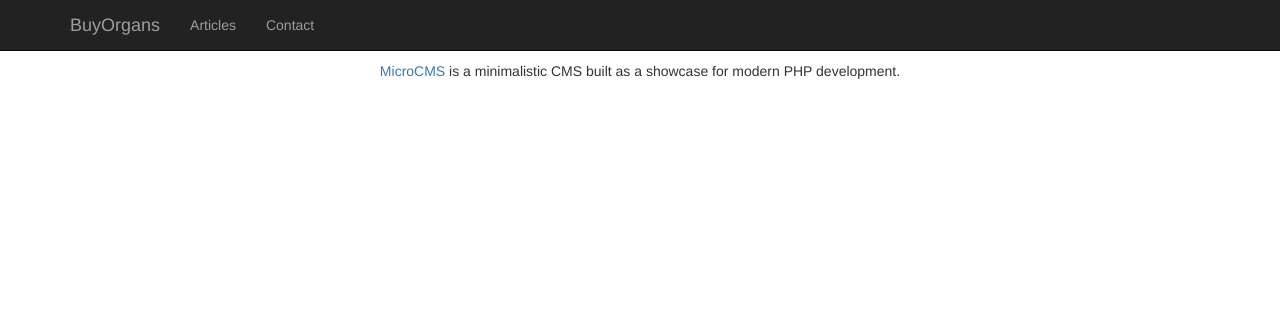
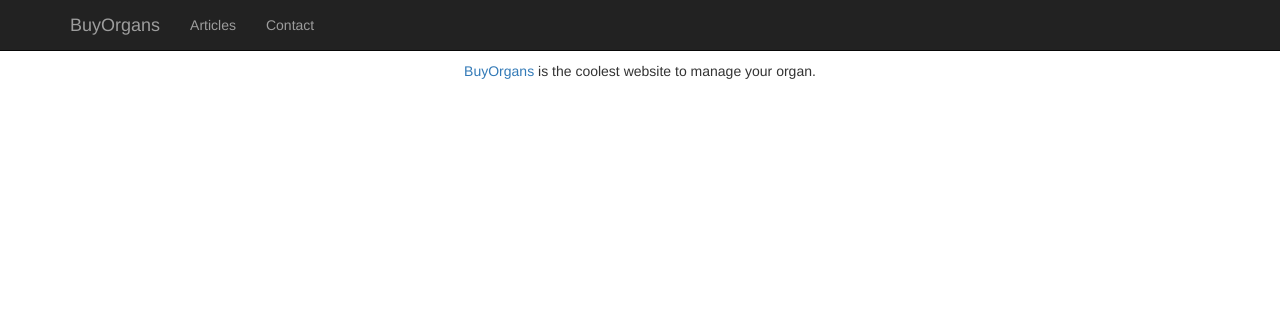
Before and after one commit to polytechlyon-isi2/BuyOrgans, a PHP site: template views/index.html.twig in a window 1280 px wide. Shown: the top 311 px of the page. Run offline with PHP 8.4, Linux system fonts and the light colour scheme; the template is opened without the code that fills it, so the values that code supplies are empty; some libraries are stand-ins or nearby versions.

Commit message:
better footer

```diff
--- a/views/layout.html.twig
+++ b/views/layout.html.twig
@@ -57,7 +57,7 @@
 
         <footer class="footer">
 
-            <a href="https://github.com/bpesquet/OC-MicroCMS">MicroCMS</a> is a minimalistic CMS built as a showcase for modern PHP development.
+            <a href="https://github.com/polytechlyon-isi2/BuyOrgans">BuyOrgans</a> is the coolest website to manage your organ.
 
         </footer>
 
```
